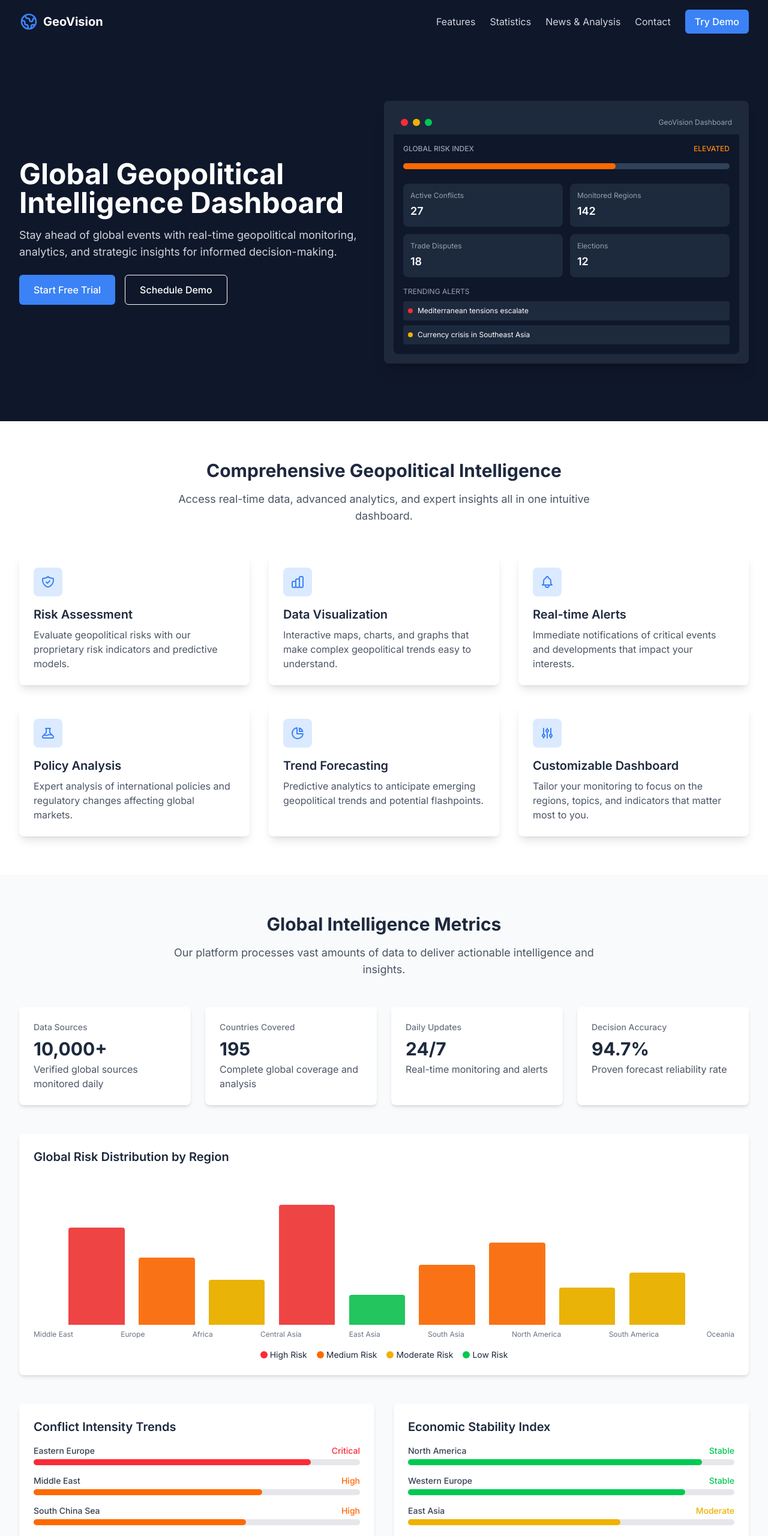
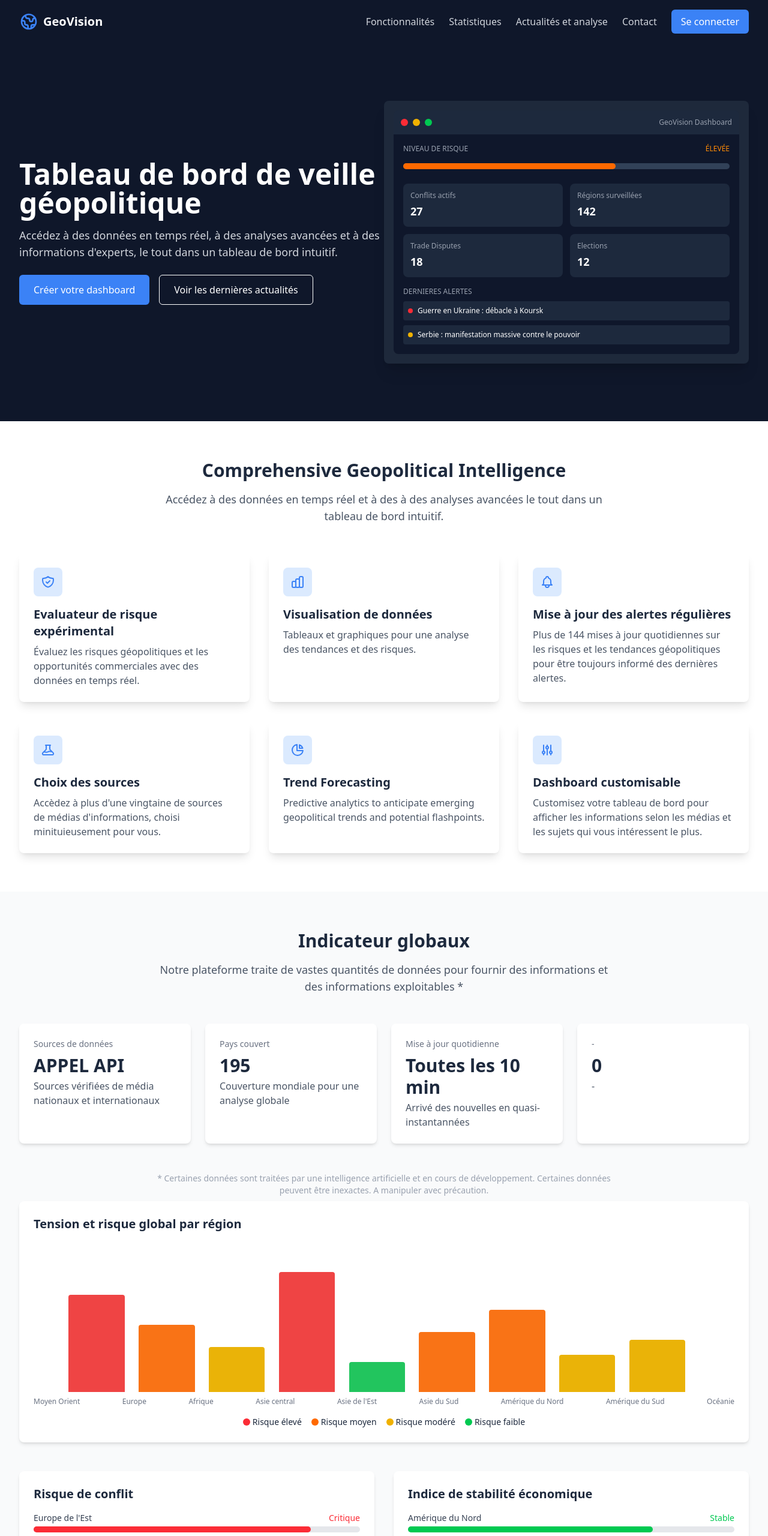
Before and after one commit to Emk0oo/front-veille-informationnelle, an Angular app: page / in a window 1280 px wide. Shown: the top 2560 px of the page at 60% size. Built offline with nearby package versions, Linux system fonts and the light colour scheme.

Commit message:
enhance landing component with mobile menu and smooth scroll functionality

```diff
--- a/src/app/features/landing/landing.component.html
+++ b/src/app/features/landing/landing.component.html
@@ -1,4 +1,4 @@
-<body class="bg-slate-50 text-slate-800">
+<div class="bg-slate-50 text-slate-800">
   <!-- Header Section -->
   <header class="bg-primary shadow-md">
     <div class="container mx-auto px-4 sm:px-6 lg:px-8">
@@ -26,29 +26,29 @@
         <!-- Desktop Navigation -->
         <nav class="hidden md:flex items-center space-x-6">
           <a
-            href="#features"
-            class="text-gray-300 hover:text-white transition-colors duration-200"
-            >Features</a
+            (click)="scrollToElement('features')"
+            class="text-gray-300 hover:text-white transition-colors duration-200 cursor-pointer"
+            >Fonctionnalités</a
           >
           <a
-            href="#statistics"
-            class="text-gray-300 hover:text-white transition-colors duration-200"
-            >Statistics</a
+            (click)="scrollToElement('statistics')"
+            class="text-gray-300 hover:text-white transition-colors duration-200 cursor-pointer"
+            >Statistiques</a
           >
           <a
-            href="#news"
-            class="text-gray-300 hover:text-white transition-colors duration-200"
-            >News & Analysis</a
+            (click)="scrollToElement('news')"
+            class="text-gray-300 hover:text-white transition-colors duration-200 cursor-pointer"
+            >Actualités et analyse</a
           >
           <a
-            href="#contact"
-            class="text-gray-300 hover:text-white transition-colors duration-200"
+            (click)="scrollToElement('contact')"
+            class="text-gray-300 hover:text-white transition-colors duration-200 cursor-pointer"
             >Contact</a
           >
           <button
             class="bg-accent hover:bg-blue-700 text-white font-medium py-2 px-4 rounded-md transition-colors duration-200"
           >
-            Try Demo
+            Se connecter
           </button>
         </nav>
 
@@ -77,29 +77,29 @@
       <div id="mobile-menu" class="md:hidden hidden pb-4">
         <div class="flex flex-col space-y-3">
           <a
-            href="#features"
-            class="text-gray-300 hover:text-white transition-colors duration-200"
-            >Features</a
+            (click)="scrollToElement('features')"
+            class="text-gray-300 hover:text-white transition-colors duration-200 cursor-pointer"
+            >Fonctionnalités</a
           >
           <a
-            href="#statistics"
-            class="text-gray-300 hover:text-white transition-colors duration-200"
-            >Statistics</a
+            (click)="scrollToElement('statistics')"
+            class="text-gray-300 hover:text-white transition-colors duration-200 cursor-pointer"
+            >Statistiques</a
           >
           <a
-            href="#news"
-            class="text-gray-300 hover:text-white transition-colors duration-200"
-            >News & Analysis</a
+            (click)="scrollToElement('news')"
+            class="text-gray-300 hover:text-white transition-colors duration-200 cursor-pointer"
+            >Actualités et analyse</a
           >
           <a
-            href="#contact"
-            class="text-gray-300 hover:text-white transition-colors duration-200"
+            (click)="scrollToElement('contact')"
+            class="text-gray-300 hover:text-white transition-colors duration-200 cursor-pointer"
             >Contact</a
           >
           <button
-            class="bg-accent hover:bg-blue-700 text-white font-medium py-2 px-4 rounded-md transition-colors duration-200 w-full"
+            class="bg-accent hover:bg-blue-700 text-white font-medium py-2 px-4 rounded-md transition-colors duration-200"
           >
-            Try Demo
+            Se connecter
           </button>
         </div>
       </div>
@@ -112,11 +112,12 @@
       <div class="flex flex-col md:flex-row items-center">
         <div class="md:w-1/2 mb-8 md:mb-0">
           <h1 class="text-3xl md:text-4xl lg:text-5xl font-bold mb-4">
-            Global Geopolitical Intelligence Dashboard
+            Tableau de bord de veille géopolitique
           </h1>
           <p class="text-lg text-gray-300 mb-6">
-            Stay ahead of global events with real-time geopolitical monitoring,
-            analytics, and strategic insights for informed decision-making.
+            Accédez à des données en temps réel, à des analyses avancées et à
+            des informations d'experts, le tout dans un tableau de bord
+            intuitif.
           </p>
           <div
             class="flex flex-col sm:flex-row space-y-3 sm:space-y-0 sm:space-x-4"
@@ -124,12 +125,13 @@
             <button
               class="bg-accent hover:bg-blue-700 text-white font-medium py-3 px-6 rounded-md transition-colors duration-200"
             >
-              Start Free Trial
+              Créer votre dashboard
             </button>
             <button
+              (click)="scrollToElement('news')"
               class="bg-transparent hover:bg-white/10 border border-white text-white font-medium py-3 px-6 rounded-md transition-colors duration-200"
             >
-              Schedule Demo
+              Voir les dernières actualités
             </button>
           </div>
         </div>
@@ -148,9 +150,9 @@
             <div class="p-4 bg-slate-900 rounded-b-lg">
               <div class="flex justify-between mb-4">
                 <div class="text-xs font-medium text-gray-400">
-                  GLOBAL RISK INDEX
+                    NIVEAU DE RISQUE
                 </div>
-                <div class="text-xs font-medium text-orange-400">ELEVATED</div>
+                <div class="text-xs font-medium text-orange-400">ÉLEVÉE</div>
               </div>
               <div class="w-full bg-slate-700 rounded-full h-2.5 mb-6">
                 <div
@@ -160,12 +162,12 @@
               </div>
               <div class="grid grid-cols-2 gap-3 mb-4">
                 <div class="bg-slate-800 p-3 rounded-lg">
-                  <div class="text-xs text-gray-400 mb-1">Active Conflicts</div>
+                  <div class="text-xs text-gray-400 mb-1">Conflits actifs</div>
                   <div class="text-lg font-semibold">27</div>
                 </div>
                 <div class="bg-slate-800 p-3 rounded-lg">
                   <div class="text-xs text-gray-400 mb-1">
-                    Monitored Regions
+                    Régions surveillées
                   </div>
                   <div class="text-lg font-semibold">142</div>
                 </div>
@@ -178,15 +180,15 @@
                   <div class="text-lg font-semibold">12</div>
                 </div>
               </div>
-              <div class="text-xs text-gray-400 mb-2">TRENDING ALERTS</div>
+              <div class="text-xs text-gray-400 mb-2">DERNIERES ALERTES </div>
               <div class="space-y-2">
                 <div class="bg-slate-800 p-2 rounded flex items-center">
                   <div class="w-2 h-2 rounded-full bg-red-500 mr-2"></div>
-                  <span class="text-xs">Mediterranean tensions escalate</span>
+                  <span class="text-xs">Guerre en Ukraine : débacle à Koursk</span>
                 </div>
                 <div class="bg-slate-800 p-2 rounded flex items-center">
                   <div class="w-2 h-2 rounded-full bg-yellow-500 mr-2"></div>
-                  <span class="text-xs">Currency crisis in Southeast Asia</span>
+                  <span class="text-xs">Serbie : manifestation massive contre le pouvoir</span>
                 </div>
               </div>
             </div>
@@ -204,8 +206,7 @@
           Comprehensive Geopolitical Intelligence
         </h2>
         <p class="text-lg text-gray-600 max-w-3xl mx-auto">
-          Access real-time data, advanced analytics, and expert insights all in
-          one intuitive dashboard.
+          Accédez à des données en temps réel et à des à des analyses avancées le tout dans un tableau de bord intuitif.
         </p>
       </div>
 
@@ -230,10 +231,10 @@
               />
             </svg>
           </div>
-          <h3 class="text-xl font-semibold mb-2">Risk Assessment</h3>
+          <h3 class="text-xl font-semibold mb-2">Evaluateur de risque expérimental</h3>
           <p class="text-gray-600">
-            Evaluate geopolitical risks with our proprietary risk indicators and
-            predictive models.
+            Évaluez les risques géopolitiques et les opportunités commerciales
+            avec des données en temps réel.
           </p>
         </div>
 
@@ -257,10 +258,12 @@
               />
             </svg>
           </div>
-          <h3 class="text-xl font-semibold mb-2">Data Visualization</h3>
+          <h3 class="text-xl font-semibold mb-2">
+            Visualisation de données
+          </h3>
           <p class="text-gray-600">
-            Interactive maps, charts, and graphs that make complex geopolitical
-            trends easy to understand.
+            Tableaux et graphiques pour une analyse des
+            tendances et des risques.
           </p>
         </div>
 
@@ -284,10 +287,10 @@
               />
             </svg>
           </div>
-          <h3 class="text-xl font-semibold mb-2">Real-time Alerts</h3>
+          <h3 class="text-xl font-semibold mb-2">Mise à jour des alertes régulières</h3>
           <p class="text-gray-600">
-            Immediate notifications of critical events and developments that
-            impact your interests.
+            Plus de 144 mises à jour quotidiennes sur les risques et les tendances
+            géopolitiques pour être toujours informé des dernières alertes.
           </p>
         </div>
 
@@ -311,10 +314,9 @@
               />
             </svg>
           </div>
-          <h3 class="text-xl font-semibold mb-2">Policy Analysis</h3>
+          <h3 class="text-xl font-semibold mb-2">Choix des sources</h3>
           <p class="text-gray-600">
-            Expert analysis of international policies and regulatory changes
-            affecting global markets.
+            Accèdez à plus d'une vingtaine de sources de médias d'informations, choisi minituieusement pour vous.
           </p>
         </div>
 
@@ -371,10 +373,9 @@
               />
             </svg>
           </div>
-          <h3 class="text-xl font-semibold mb-2">Customizable Dashboard</h3>
+          <h3 class="text-xl font-semibold mb-2">Dashboard customisable</h3>
           <p class="text-gray-600">
-            Tailor your monitoring to focus on the regions, topics, and
-            indicators that matter most to you.
+            Customisez votre tableau de bord pour afficher les informations selon les médias et les sujets qui vous intéressent le plus.
           </p>
         </div>
       </div>
@@ -385,55 +386,64 @@
   <section id="statistics" class="py-16 bg-gray-50">
     <div class="container mx-auto px-4 sm:px-6 lg:px-8">
       <div class="text-center mb-12">
-        <h2 class="text-3xl font-bold mb-4">Global Intelligence Metrics</h2>
+        <h2 class="text-3xl font-bold mb-4">Indicateur globaux</h2>
         <p class="text-lg text-gray-600 max-w-3xl mx-auto">
-          Our platform processes vast amounts of data to deliver actionable
-          intelligence and insights.
+            Notre plateforme traite de vastes quantités de données pour fournir des informations et des informations exploitables *
         </p>
+
       </div>
 
       <div class="grid grid-cols-1 md:grid-cols-2 lg:grid-cols-4 gap-6 mb-12">
         <!-- Stat Card 1 -->
         <div class="stat-card bg-white rounded-lg p-6 shadow-md">
-          <h3 class="text-gray-500 text-sm font-medium mb-2">Data Sources</h3>
-          <div class="text-3xl font-bold">10,000+</div>
+          <h3 class="text-gray-500 text-sm font-medium mb-2">Sources de données</h3>
+          <div class="text-3xl font-bold"> APPEL API</div>
           <p class="text-gray-600 mt-1">
-            Verified global sources monitored daily
+            Sources vérifiées de média nationaux et internationaux
           </p>
         </div>
 
         <!-- Stat Card 2 -->
         <div class="stat-card bg-white rounded-lg p-6 shadow-md">
           <h3 class="text-gray-500 text-sm font-medium mb-2">
-            Countries Covered
+            Pays couvert
           </h3>
           <div class="text-3xl font-bold">195</div>
           <p class="text-gray-600 mt-1">
-            Complete global coverage and analysis
+            Couverture mondiale pour une analyse globale
           </p>
         </div>
 
         <!-- Stat Card 3 -->
         <div class="stat-card bg-white rounded-lg p-6 shadow-md">
-          <h3 class="text-gray-500 text-sm font-medium mb-2">Daily Updates</h3>
-          <div class="text-3xl font-bold">24/7</div>
-          <p class="text-gray-600 mt-1">Real-time monitoring and alerts</p>
+          <h3 class="text-gray-500 text-sm font-medium mb-2">Mise à jour quotidienne</h3>
+          <div class="text-3xl font-bold">Toutes les 10 min</div>
+          <p class="text-gray-600 mt-1">Arrivé des nouvelles en quasi-instantannées</p>
         </div>
 
         <!-- Stat Card 4 -->
         <div class="stat-card bg-white rounded-lg p-6 shadow-md">
           <h3 class="text-gray-500 text-sm font-medium mb-2">
-            Decision Accuracy
+            -
           </h3>
-          <div class="text-3xl font-bold">94.7%</div>
-          <p class="text-gray-600 mt-1">Proven forecast reliability rate</p>
+          <div class="text-3xl font-bold">0</div>
+          <p class="text-gray-600 mt-1">-</p>
         </div>
+
+
+
       </div>
+      <div class="text-center my-2">
+        <!-- <h2 class="text-xl font-bold mb-4">Avertissement</h2> -->
+        <p class="text-sm text-gray-400 max-w-3xl mx-auto">
+            * Certaines données sont traitées par une intelligence artificielle et en cours de développement. Certaines données peuvent être inexactes. A manipuler avec précaution.
+        </p>
 
+      </div>
       <!-- Data Visualization Section -->
       <div class="bg-white rounded-lg shadow-md p-6 mb-12">
         <h3 class="text-xl font-semibold mb-4">
-          Global Risk Distribution by Region
+          Tension et risque global par région
         </h3>
         <div class="chart-container">
           <div
@@ -474,32 +484,32 @@
           ></div>
         </div>
         <div class="flex justify-between text-xs text-gray-500 mt-2">
-          <div>Middle East</div>
+          <div>Moyen Orient</div>
           <div>Europe</div>
-          <div>Africa</div>
-          <div>Central Asia</div>
-          <div>East Asia</div>
-          <div>South Asia</div>
-          <div>North America</div>
-          <div>South America</div>
-          <div>Oceania</div>
+          <div>Afrique</div>
+          <div>Asie central</div>
+          <div>Asie de l'Est</div>
+          <div>Asie du Sud</div>
+          <div>Amérique du Nord</div>
+          <div>Amérique du Sud</div>
+          <div>Océanie</div>
         </div>
         <div class="flex items-center justify-center mt-4 space-x-4 text-sm">
           <div class="flex items-center">
             <div class="w-3 h-3 rounded-full bg-red-500 mr-1"></div>
-            <span>High Risk</span>
+            <span>Risque élevé</span>
           </div>
           <div class="flex items-center">
             <div class="w-3 h-3 rounded-full bg-orange-500 mr-1"></div>
-            <span>Medium Risk</span>
+            <span>Risque moyen</span>
           </div>
           <div class="flex items-center">
             <div class="w-3 h-3 rounded-full bg-yellow-500 mr-1"></div>
-            <span>Moderate Risk</span>
+            <span>Risque modéré</span>
           </div>
           <div class="flex items-center">
             <div class="w-3 h-3 rounded-full bg-green-500 mr-1"></div>
-            <span>Low Risk</span>
+            <span>Risque faible</span>
           </div>
         </div>
       </div>
@@ -507,14 +517,16 @@
       <!-- Key Metrics Section -->
       <div class="grid grid-cols-1 lg:grid-cols-2 gap-8">
         <div class="bg-white rounded-lg shadow-md p-6">
-          <h3 class="text-xl font-semibold mb-4">Conflict Intensity Trends</h3>
+          <h3 class="text-xl font-semibold mb-4">
+            Risque de conflit
+          </h3>
           <div class="space-y-4">
             <div>
               <div class="flex justify-between mb-1">
                 <span class="text-sm font-medium text-gray-700"
-                  >Eastern Europe</span
+                  >Europe de l'Est</span
                 >
-                <span class="text-sm font-medium text-red-500">Critical</span>
+                <span class="text-sm font-medium text-red-500">Critique</span>
               </div>
               <div class="w-full bg-gray-200 rounded-full h-2.5">
                 <div
@@ -526,9 +538,10 @@
             <div>
               <div class="flex justify-between mb-1">
                 <span class="text-sm font-medium text-gray-700"
-                  >Middle East</span
+                  >Moyen-Orient</span
                 >
-                <span class="text-sm font-medium text-orange-500">High</span>
+                <span class="text-sm font-medium text-orange-500">
+                    Élevée</span>
               </div>
               <div class="w-full bg-gray-200 rounded-full h-2.5">
                 <div
@@ -540,9 +553,10 @@
             <div>
               <div class="flex justify-between mb-1">
                 <span class="text-sm font-medium text-gray-700"
-                  >South China Sea</span
+                  >
+                  Mer de Chine méridionale</span
                 >
-                <span class="text-sm font-medium text-orange-500">High</span>
+                <span class="text-sm font-medium text-orange-500">Élevée</span>
               </div>
               <div class="w-full bg-gray-200 rounded-full h-2.5">
                 <div
@@ -554,10 +568,11 @@
             <div>
               <div class="flex justify-between mb-1">
                 <span class="text-sm font-medium text-gray-700"
-                  >Horn of Africa</span
+                  >Corne de l'Afrique
+                  </span
                 >
                 <span class="text-sm font-medium text-yellow-500"
-                  >Moderate</span
+                  >Modéré</span
                 >
               </div>
               <div class="w-full bg-gray-200 rounded-full h-2.5">
@@ -570,10 +585,10 @@
             <div>
               <div class="flex justify-between mb-1">
                 <span class="text-sm font-medium text-gray-700"
-                  >Central America</span
+                  >Amérique centrale</span
                 >
                 <span class="text-sm font-medium text-yellow-500"
-                  >Moderate</span
+                  >Modéré</span
                 >
               </div>
               <div class="w-full bg-gray-200 rounded-full h-2.5">
@@ -587,41 +602,41 @@
         </div>
 
         <div class="bg-white rounded-lg shadow-md p-6">
-          <h3 class="text-xl font-semibold mb-4">Economic Stability Index</h3>
+          <h3 class="text-xl font-semibold mb-4">Indice de stabilité économique</h3>
           <div class="space-y-4">
             <div>
               <div class="flex justify-between mb-1">
                 <span class="text-sm font-medium text-gray-700"
-                  >North America</span
+                  >Amérique du Nord</span
                 >
                 <span class="text-sm font-medium text-green-500">Stable</span>
               </div>
               <div class="w-full bg-gray-200 rounded-full h-2.5">
                 <div
                   class="bg-green-500 h-2.5 rounded-full"
-                  style="width: 90%"
+                  style="width: 75%"
                 ></div>
               </div>
             </div>
             <div>
               <div class="flex justify-between mb-1">
                 <span class="text-sm font-medium text-gray-700"
-                  >Western Europe</span
+                  >Europe de l'Ouest</span
                 >
                 <span class="text-sm font-medium text-green-500">Stable</span>
               </div>
               <div class="w-full bg-gray-200 rounded-full h-2.5">
                 <div
                   class="bg-green-500 h-2.5 rounded-full"
-                  style="width: 85%"
+                  style="width: 70%"
                 ></div>
               </div>
             </div>
             <div>
               <div class="flex justify-between mb-1">
-                <span class="text-sm font-medium text-gray-700">East Asia</span>
+                <span class="text-sm font-medium text-gray-700">Asie de l'Est</span>
                 <span class="text-sm font-medium text-yellow-500"
-                  >Moderate</span
+                  >Modéré</span
                 >
               </div>
               <div class="w-full bg-gray-200 rounded-full h-2.5">
@@ -634,10 +649,10 @@
             <div>
               <div class="flex justify-between mb-1">
                 <span class="text-sm font-medium text-gray-700"
-                  >South America</span
+                  >Amérique du Sud</span
                 >
                 <span class="text-sm font-medium text-orange-500"
-                  >Unstable</span
+                  >Instable</span
                 >
               </div>
               <div class="w-full bg-gray-200 rounded-full h-2.5">
@@ -650,9 +665,9 @@
             <div>
               <div class="flex justify-between mb-1">
                 <span class="text-sm font-medium text-gray-700"
-                  >Sub-Saharan Africa</span
+                  >Afrique subsaharienne</span
                 >
-                <span class="text-sm font-medium text-red-500">Critical</span>
+                <span class="text-sm font-medium text-red-500">Critique</span>
               </div>
               <div class="w-full bg-gray-200 rounded-full h-2.5">
                 <div
@@ -671,10 +686,9 @@
   <section id="news" class="py-16 bg-white">
     <div class="container mx-auto px-4 sm:px-6 lg:px-8">
       <div class="text-center mb-12">
-        <h2 class="text-3xl font-bold mb-4">Latest News & Analysis</h2>
+        <h2 class="text-3xl font-bold mb-4">Actualités et analyse</h2>
         <p class="text-lg text-gray-600 max-w-3xl mx-auto">
-          Stay informed with our curated geopolitical insights and expert
-          commentary.
+          Restez informé des dernières actualités dans le monde entier.
         </p>
       </div>
 
@@ -861,7 +875,7 @@
           href="#"
           class="inline-flex items-center px-5 py-3 border border-transparent text-base font-medium rounded-md text-white bg-accent hover:bg-blue-700 transition-colors duration-200"
         >
-          View All Insights
+          Consulter votre dashboard
           <svg
             xmlns="http://www.w3.org/2000/svg"
             class="h-5 w-5 ml-2"
@@ -887,7 +901,7 @@
       <div class="lg:flex lg:items-center lg:justify-between">
         <div class="lg:w-1/2 mb-8 lg:mb-0">
           <h2 class="text-3xl font-bold mb-4">
-            Ready to Transform Your Geopolitical Intelligence?
+            Prêt à révolutionner votre veille géopolitique ?
           </h2>
           <p class="text-lg text-gray-300 mb-6">
             Join leading organizations that rely on our platform for strategic
@@ -1188,4 +1202,4 @@
       </div>
     </div>
   </footer>
-</body>
+</div>
```
Also changed, not shown: src/app/features/landing/landing.component.ts (+88 -5 lines).
